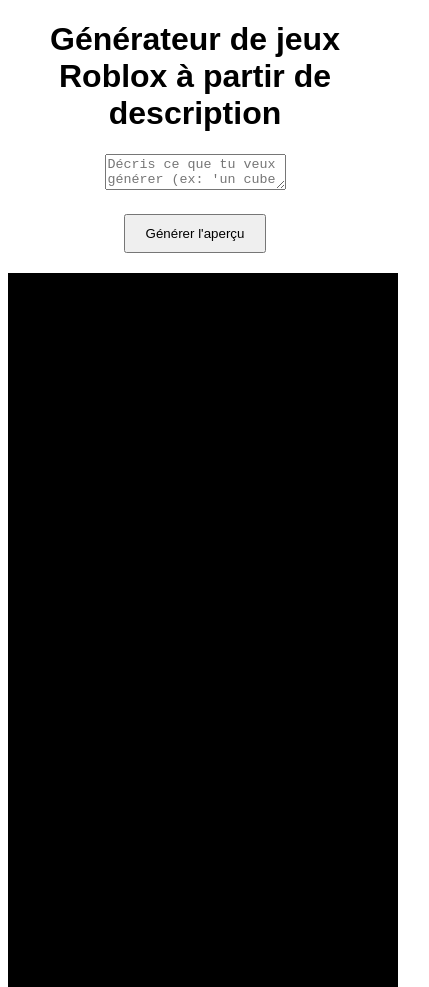
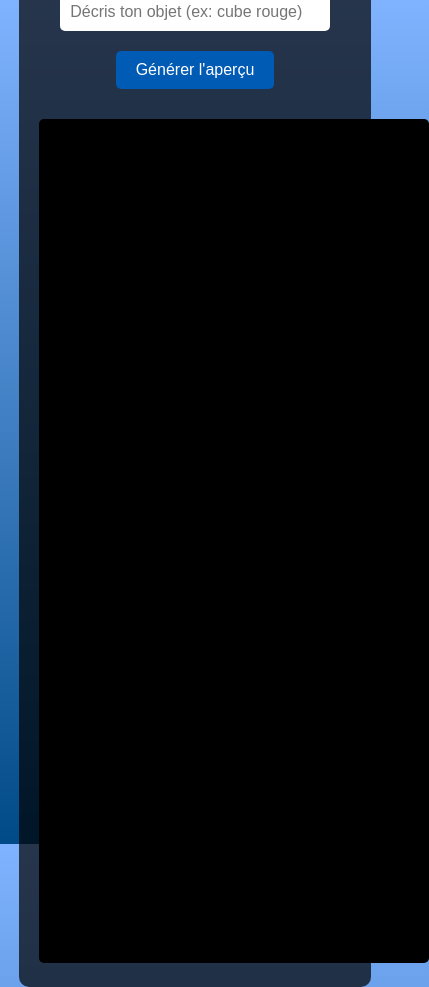
Before and after one commit to Patostef2013roblox/generateurdejeuxroblox, a plain HTML site: page index.html in a window 390 px wide. Shown: the top 987 px of the page, 429 px wide, since content can reach past the window. Drawn offline with nearby package versions, Linux system fonts and the light colour scheme.

Commit message:
Update index.html

```diff
--- a/index.html
+++ b/index.html
@@ -3,37 +3,144 @@
 <head>
   <meta charset="UTF-8">
   <meta name="viewport" content="width=device-width, initial-scale=1.0">
-  <title>Créateur de jeux Roblox</title>
-  <script src="https://cdnjs.cloudflare.com/ajax/libs/three.js/r128/three.min.js"></script>
+  <title>Générateur d'objets 3D Roblox</title>
   <style>
+    /* Global styles */
     body {
       font-family: Arial, sans-serif;
+      margin: 0;
+      padding: 0;
+      height: 100vh;
+      display: flex;
+      justify-content: center;
+      align-items: center;
+      background: linear-gradient(to bottom, #80b3ff, #004b87); /* Dégradé de bleu */
+      color: white;
+    }
+
+    /* Container for the whole content */
+    .container {
       text-align: center;
+      padding: 20px;
+      background-color: rgba(0, 0, 0, 0.7); /* Fond sombre pour contraste */
+      border-radius: 10px;
+      width: 80%;
+      max-width: 600px;
     }
-    #previewContainer {
+
+    h1 {
+      font-size: 2em;
+      margin-bottom: 20px;
+    }
+
+    /* Styling for the input field */
+    input[type="text"] {
+      width: 80%;
+      padding: 10px;
+      font-size: 1em;
+      border-radius: 5px;
+      border: none;
+      margin-bottom: 10px;
+    }
+
+    /* Styling for the buttons */
+    button {
+      padding: 10px 20px;
+      font-size: 1em;
+      background-color: #005bb5;
+      color: white;
+      border: none;
+      border-radius: 5px;
+      cursor: pointer;
+      transition: background-color 0.3s;
+      margin: 10px;
+    }
+
+    button:hover {
+      background-color: #004080;
+    }
+
+    /* 3D preview canvas */
+    canvas {
       width: 100%;
       height: 400px;
-      margin: 20px 0;
+      margin-top: 20px;
+      border-radius: 5px;
     }
-    #generateBtn {
-      padding: 10px 20px;
-      margin-top: 20px;
+
+    /* Hidden button for download */
+    #downloadBtn {
+      display: none;
     }
   </style>
 </head>
 <body>
-  <h1>Générateur de jeux Roblox à partir de description</h1>
-
-  <textarea id="description" placeholder="Décris ce que tu veux générer (ex: 'un cube rouge, une sphère bleue en verre')"></textarea>
-  <br>
-  <button id="generateBtn">Générer l'aperçu</button>
-
-  <div id="previewContainer">
+  <div class="container">
+    <h1>Générateur d'objets 3D Roblox</h1>
+    <input type="text" id="description" placeholder="Décris ton objet (ex: cube rouge)">
+    <button id="generateBtn">Générer l'aperçu</button>
     <canvas id="3dPreview"></canvas>
+    <button id="downloadBtn">Télécharger le fichier .rbxl</button>
   </div>
 
-  <button id="downloadBtn" style="display:none;">Télécharger le fichier .rbxl</button>
+  <script src="https://cdnjs.cloudflare.com/ajax/libs/three.js/r128/three.min.js"></script>
+  <script>
+    // app.js
+    const generateBtn = document.getElementById('generateBtn');
+    const descriptionField = document.getElementById('description');
+    const previewContainer = document.getElementById('previewContainer');
+    const downloadBtn = document.getElementById('downloadBtn');
 
-  <script src="app.js"></script>
+    const scene = new THREE.Scene();
+    const camera = new THREE.PerspectiveCamera(75, window.innerWidth / window.innerHeight, 0.1, 1000);
+    const renderer = new THREE.WebGLRenderer({ canvas: document.getElementById('3dPreview') });
+
+    renderer.setSize(window.innerWidth, window.innerHeight);
+    previewContainer.appendChild(renderer.domElement);
+
+    const light = new THREE.AmbientLight(0xffffff);
+    scene.add(light);
+
+    function createObject(description) {
+      let object;
+
+      if (description.includes("cube")) {
+        object = new THREE.Mesh(new THREE.BoxGeometry(1, 1, 1), new THREE.MeshBasicMaterial({ color: 0x00ff00 }));
+      } else if (description.includes("sphère")) {
+        object = new THREE.Mesh(new THREE.SphereGeometry(0.5, 32, 32), new THREE.MeshBasicMaterial({ color: 0x0000ff }));
+      } else {
+        // Si rien n'est trouvé, affiche un message d'erreur
+        alert("Objet non reconnu, essaie avec 'cube' ou 'sphère'.");
+        return;
+      }
+
+      object.position.set(0, 0, 0);
+      scene.add(object);
+    }
+
+    generateBtn.addEventListener('click', () => {
+      const description = descriptionField.value.toLowerCase();
+      scene.clear(); // Nettoie la scène avant de redessiner
+      createObject(description);
+
+      // Positionnement de la caméra
+      camera.position.z = 5;
+
+      // Fonction d'animation
+      function animate() {
+        requestAnimationFrame(animate);
+        renderer.render(scene, camera);
+      }
+
+      animate();
+
+      // Affichage du bouton de téléchargement
+      downloadBtn.style.display = 'block';
+    });
+
+    downloadBtn.addEventListener('click', () => {
+      alert("Fichier .rbxl généré et prêt à être téléchargé !");
+    });
+  </script>
 </body>
 </html>
```
